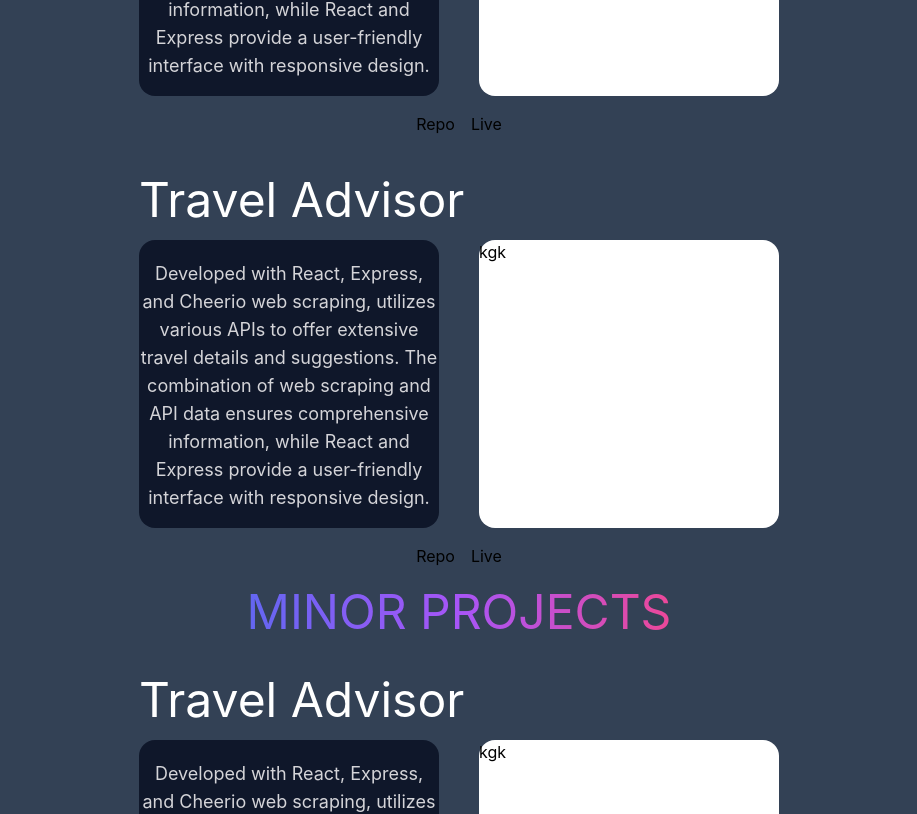
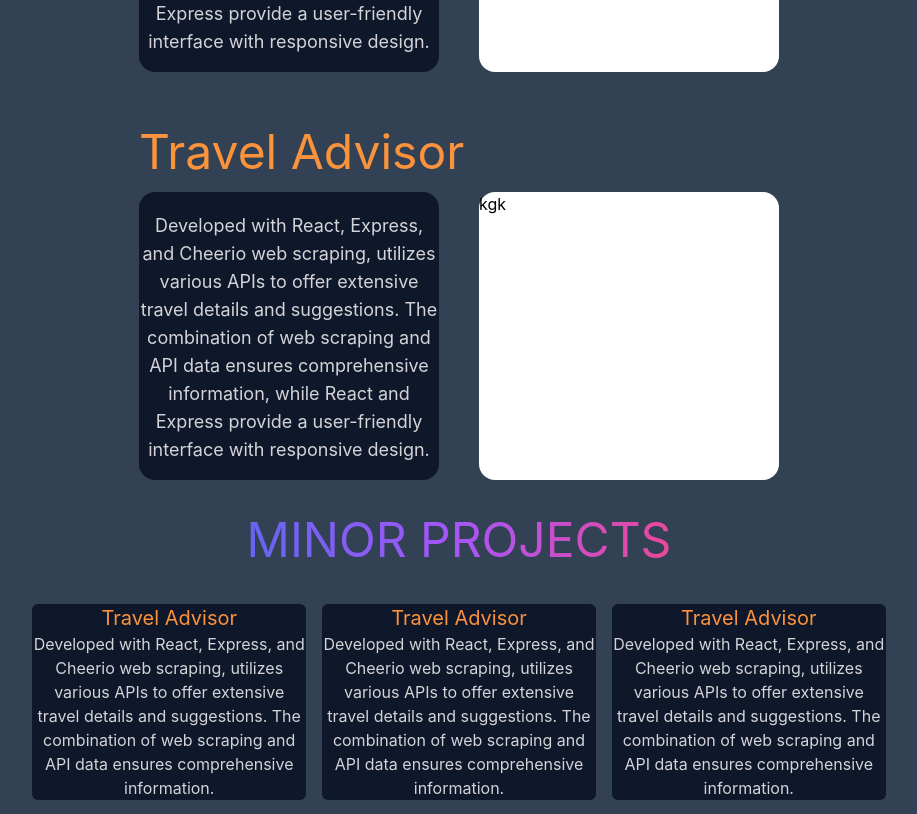
Before and after one commit to Pratik772846/Portfolio, a React (Create React App) app: page /projects in a window 1280 px wide. Shown: the part 856-1670 px from the top of the page, without its empty margins (181-1098 px from the left). Built offline with nearby package versions, Linux system fonts and the light colour scheme.

Commit message:
project section done

```diff
--- a/src/App.js
+++ b/src/App.js
@@ -3,7 +3,7 @@ import Home from './components/Home/Home.jsx'
 import About from './components/About/About.jsx';
 import Projects from "./components/Projects/Projects.jsx";
 import Contact from "./components/Contact/Contact.jsx";
-
+import Resume from "./components/Resume/Resume.jsx";
 function App() {
   return (
     <div >
@@ -12,6 +12,7 @@ function App() {
           <Route path="/about" element={<About />} />
           <Route path ="/projects" element={<Projects/>} />
           <Route path = "/contact" element ={<Contact/>} />
+          <Route path= "/resume" element={<Resume/>}/>
         </Routes>
     </div>
 
--- a/src/components/About/About.jsx
+++ b/src/components/About/About.jsx
@@ -10,38 +10,52 @@ const About = () => {
     {name:"NextJS"},
     {name:"Go"},
     {name:"Tailwind CSS"},
+
   ];
   return (
     <div className='flex flex-col  bg-slate-700 items-center'>
        <Navbar/>
-        <div className='flex flex-col items-center w-4/5 md:w-2/3 lg:w-1/3 bg-slate-700 gap-7 '>
-          <img src={ik} alt="Pratik's Img" className='h-60 w-52 rounded-full mt-5 '/>
-          <span className='text-5xl  text-orange-500 text-opacity-100'>Pratik Kumar</span>
+        <div className='flex flex-col items-center w-4/5 md:w-2/3 lg:w-2/3 bg-slate-700 gap-7 '>
+          <img src={ik} alt="Pratik's Img" className='h-60 w-52 rounded-full mt-5 shadow-2xl hover:scale-125 '/>
+          <span className='text-5xl  text-orange-500 text-opacity-100 '>Pratik Kumar</span>
 
           <div className='flex flex-col items-center text-xl text-zinc-300 '>
             <span>
-              Hi I'm Pratik , a creative web developer
-            </span>
-            <span>
-              Hi I'm Pratik , a creative web developer asdkljjhjkd
-            </span>
-            <span>
-              Hi I'm Pratik , a creative web developer
+              Developed with React, Express, and Cheerio web scraping,
+              utilizes various APIs to offer extensive travel details and suggestions.
+              The combination of web scraping and API data ensures comprehensive information,
+              while React and Express provide a user-friendly interface with responsive design.
+              Developed with React, Express, and Cheerio web scraping,
+              utilizes various APIs to offer extensive travel details and suggestions.
+              The combination of web scraping and API data ensures comprehensive information,
+              while React and Express provide a user-friendly interface with responsive design.
+              Developed with React, Express, and Cheerio web scraping,
+              utilizes various APIs to offer extensive travel details and suggestions.
+              The combination of web scraping and API data ensures comprehensive information,
+              while React and Express provide a user-friendly interface with responsive design.
+              Developed with React, Express, and Cheerio web scraping,
+              utilizes various APIs to offer extensive travel details and suggestions.
+              The combination of web scraping and API data ensures comprehensive information,
+              while React and Express provide a user-friendly interface with responsive design.
             </span>
           </div>
 
-          <span className='text-4xl text-orange-500'>TECHNOLOGY</span>
+          <span className='text-4xl text-orange-500 text-center'>
+            TECHNOLOGY I'M WORKING ON
+          </span>
 
-          <div className='flex flex-col items-center gap-5'>
+          <div className='flex flex-row md:flex-row lg:flex-row
+            flex-wrap md:flex-wrap lg:flex-wrap justify-center items-center gap-5'>
               {tech.map((tech)=>(
-                <div className='flex flex-row items-center gap-0 md:gap-3 lg:gap-9'>
-                    <span className='text-2xl'>
-                      <ion-icon name='logo-github'></ion-icon>
-                    </span>
-                    <span className='text-2xl text-zinc-300'>{tech.name}</span>
+                <div className='text-4xl bg-slate-900 h-32 w-32  text-orange-400 rounded-lg shadow-2xl shadow-orange-200/20'>
+                  <ion-icon name='logo-github'></ion-icon>
                 </div>
 
               ))}
+          </div>
+
+          <div className='h-20'>
+
           </div>
 
         </div>
--- a/src/components/Contact/Contact.jsx
+++ b/src/components/Contact/Contact.jsx
@@ -2,9 +2,13 @@ import React from 'react'
 import Navbar from "../Navbar/Nav";
 const Contact = () => {
   return (
-    <div>
+    <div className='flex flex-col items-center'>
         <Navbar/>
-        <h1>Contact</h1>
+        <div className='bg-slate-700 text-zinc-300 w-full h-full'>
+            jgkj
+            asui
+            ui
+        </div>
     </div>
   )
 }
--- a/src/components/Projects/Projects.jsx
+++ b/src/components/Projects/Projects.jsx
@@ -1,18 +1,20 @@
 import Navbar from "../Navbar/Nav";
-import React from 'react'
+import React from 'react';
 
 const Projects = () => {
   const projects = [
     {name:"Travel Advisor",link:"/"},
-    {name:"Travel Advisoryyssdy",link:"/"},
+    {name:"Travel Advisor",link:"/"},
     {name:"Travel Advisor",link:"/"},
   ];
   const minor=[
     {name:"Travel Advisor",link:"/"},
-    {name:"Travel Advisoryyssdy",link:"/"},
+    {name:"Travel Advisor",link:"/"},
     {name:"Travel Advisor",link:"/"},
   ];
+
   return (
+
     <div className=" flex flex-col  ">
 
         <Navbar/>
@@ -22,7 +24,7 @@ const Projects = () => {
 
           {projects.map((project)=>(
             <div className=" w-full md:w-2/3 lg:w-1/2  flex flex-col justify-center items-start pt-10 gap-4">
-              <span className="text-5xl text-white ">{project.name}</span>
+              <span className="text-5xl text-orange-400 ">{project.name}</span>
               <div className="flex flex-row justify-center gap-5 md:gap-5 lg:gap-10">
                   <span className=" bg-slate-900 text-md md:text-lg lg:text-lg text-zinc-300 w-1/2 pt-5 justify-center text-center rounded-2xl ">
                       Developed with React, Express, and Cheerio web scraping,
@@ -32,29 +34,43 @@ const Projects = () => {
                   </span>
                   <div  className="bg-white w-1/2 h-72 rounded-2xl">kgk</div>
               </div>
-              <div className="flex flex-row justify-center items-center w-full gap-4 ">
-                <a href="/">Repo</a>
-                <a href="/">Live</a>
+              <div className="flex flex-row justify-center items-center w-full gap-4 bg-slate-700">
+                <a href="/" className="text-orange-400 text-4xl">
+                  <ion-icon name='logo-github'></ion-icon>
+                </a>
+                <a href="/" className="text-orange-400 text-4xl">
+                  <ion-icon name='logo-github'></ion-icon>
+                </a>
               </div>
             </div>
           ))}
 
       <h1 className="text-5xl pt-5 bg-gradient-to-r from-indigo-500 via-purple-500 to-pink-500 text-transparent bg-clip-text">MINOR PROJECTS</h1>
 
-      {minor.map((project)=>(
-            <div className=" w-full md:w-2/3 lg:w-1/2  flex flex-col justify-center items-start pt-10 gap-4">
-            <span className="text-5xl text-white ">{project.name}</span>
-            <div className="flex flex-row justify-center gap-5 md:gap-5 lg:gap-10">
-                <span className=" bg-slate-900 text-md md:text-lg lg:text-lg text-zinc-300 w-1/2 pt-5 justify-center text-center rounded-2xl ">
-                    Developed with React, Express, and Cheerio web scraping,
-                    utilizes various APIs to offer extensive travel details and suggestions.
-                    The combination of web scraping and API data ensures comprehensive information,
-                    while React and Express provide a user-friendly interface with responsive design.
-                </span>
-                <div  className="bg-white w-1/2 h-72 rounded-2xl">kgk</div>
+
+            <div className=" w-full md:w-2/3 lg:w-2/3  flex flex-col md:flex-col lg:flex-row justify-center items-center pt-10 gap-4">
+
+              {minor.map((project)=>(
+                <div className="w-full md:w-full lg:w-1/3 text-center bg-slate-900 rounded-md">
+                  <span className="text-xl text-orange-400  ">{project.name}</span>
+                  <br></br>
+                  <span className="text-zinc-300 ">Developed with React, Express, and Cheerio web scraping,
+                        utilizes various APIs to offer extensive travel details and suggestions.
+                        The combination of web scraping and API data ensures comprehensive information.
+                  </span>
+                  <br />
+                  <a href="/" className="text-orange-400 text-4xl">
+                    <ion-icon name="logo-github"></ion-icon>
+                  </a>
+                  <a href="/" className="text-orange-400 text-4xl">
+                    <ion-icon name="logo-github"></ion-icon>
+                  </a>
+                </div>
+              ))}
             </div>
-          </div>
-      ))}
+            <div className="h-14">
+
+            </div>
 
         </div>
     </div>
@@ -62,3 +78,15 @@ const Projects = () => {
 }
 
 export default Projects
+
+
+
+
+
+// function Component() {
+//
+
+//   return (
+//     <motion.div  style={{ scaleX: scrollYProgress }}/>
+//   )
+// }
--- /dev/null
+++ b/src/components/Resume/Resume.jsx
@@ -0,0 +1,9 @@
+import React from 'react'
+
+const Resume = () => {
+  return (
+    <div>Resume</div>
+  )
+}
+
+export default Resume
```
Also changed, not shown: src/components/Home/Home.jsx (+25 -35 lines), 1 other file (tests, documents, lock files or other folders).
